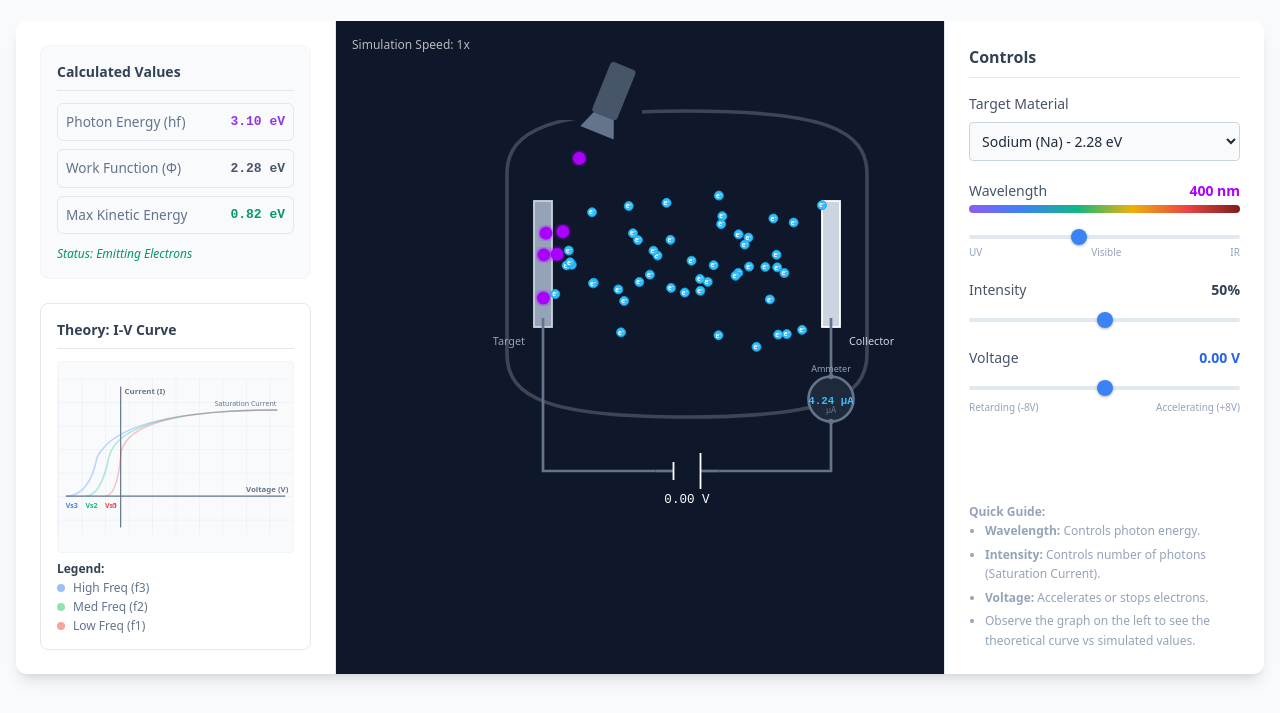
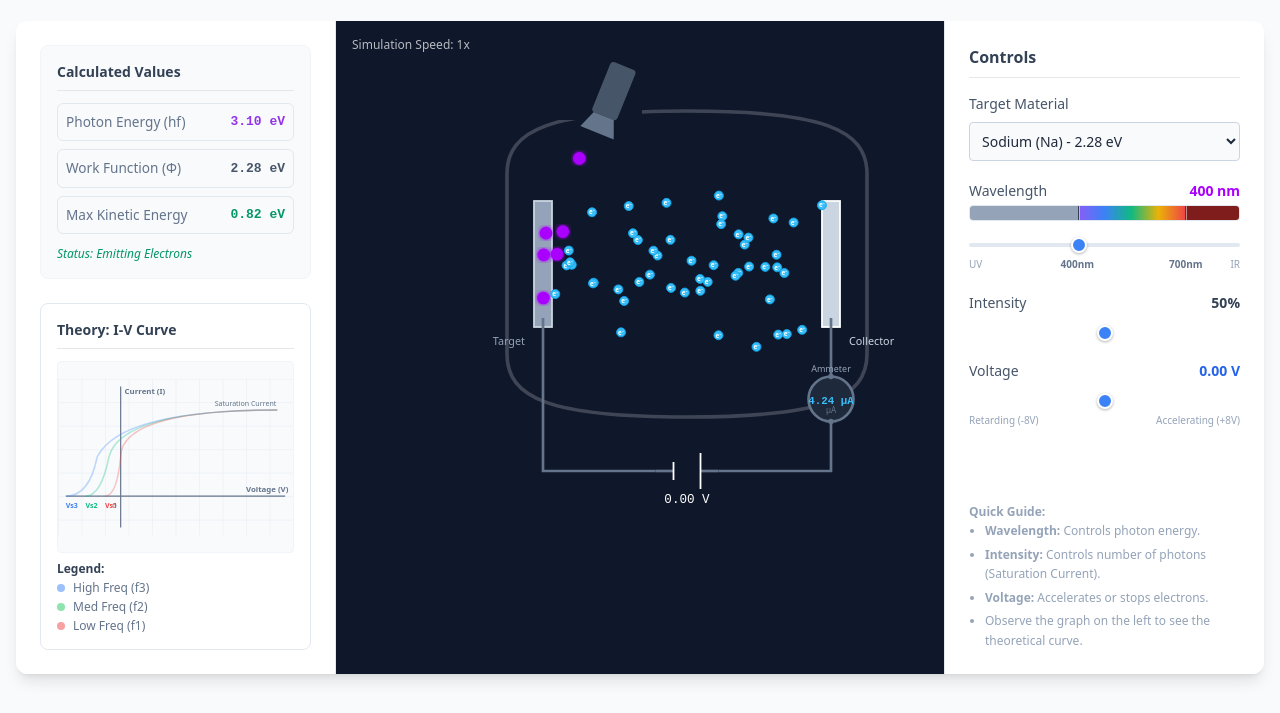
Before and after one commit to wwk-vc/Physics-Simulation-to-Public, a plain HTML site: page WWK_Photoelectric effect.html in a window 1280 px wide. Shown: the part 87-800 px from the top of the page. Drawn offline with nearby package versions, Linux system fonts and the light colour scheme.

Commit message:
Update wavelength colour bar of WWK_Photoelectric effect.html

```diff
--- a/WWK_Photoelectric effect.html
+++ b/WWK_Photoelectric effect.html
@@ -19,14 +19,21 @@
             cursor: pointer;
             margin-top: -6px;
             box-shadow: 0 1px 3px rgba(0,0,0,0.3);
+            border: 2px solid white;
         }
         input[type=range]::-webkit-slider-runnable-track {
             width: 100%;
             height: 4px;
             cursor: pointer;
-            background: #e2e8f0;
+            background: transparent; /* Transparent track to show gradient below if needed, but here we separate them */
             border-radius: 2px;
         }
+        /* Custom styling for the wavelength slider track to appear invisible over the gradient if overlaid,
+           but here we stack them. Standard styling: */
+        #wlInput::-webkit-slider-runnable-track {
+            background: #e2e8f0;
+        }
+
         .readout-box {
             background: #f8fafc;
             border: 1px solid #e2e8f0;
@@ -247,11 +254,34 @@
                         <label class="text-sm font-medium text-slate-600">Wavelength</label>
                         <span id="wlDisplay" class="text-sm font-bold text-purple-600">400 nm</span>
                     </div>
-                    <div class="w-full h-2 rounded mb-2" style="background: linear-gradient(to right, #8b5cf6, #3b82f6, #10b981, #eab308, #ef4444, #7f1d1d);"></div>
+
+                    <!-- Color Bar with Markers -->
+                    <div class="relative w-full h-4 mb-2 rounded overflow-hidden border border-slate-200">
+                        <!-- Accurate Spectrum Gradient -->
+                        <div class="absolute inset-0" style="background: linear-gradient(to right,
+                            #94a3b8 0%, #94a3b8 40%,
+                            #8b5cf6 40%,
+                            #3b82f6 50%,
+                            #10b981 60%,
+                            #eab308 70%,
+                            #ef4444 80%,
+                            #7f1d1d 80%, #7f1d1d 100%);">
+                        </div>
+
+                        <!-- Markers for Visible Light Range -->
+                        <!-- 400nm (40%) -->
+                        <div class="absolute top-0 bottom-0 w-0.5 bg-white/50 border-l border-slate-700" style="left: 40%;"></div>
+                        <!-- 700nm (80%) -->
+                        <div class="absolute top-0 bottom-0 w-0.5 bg-white/50 border-l border-slate-700" style="left: 80%;"></div>
+                    </div>
+
                     <input type="range" id="wlInput" min="100" max="850" value="400" step="1" class="w-full">
-                    <div class="flex justify-between text-[10px] text-slate-400">
+
+                    <!-- Labels -->
+                    <div class="flex justify-between text-[10px] text-slate-400 mt-1 relative h-4">
                         <span>UV</span>
-                        <span>Visible</span>
+                        <span style="position: absolute; left: 40%; transform: translateX(-50%); font-weight: bold; color: #64748b;">400nm</span>
+                        <span style="position: absolute; left: 80%; transform: translateX(-50%); font-weight: bold; color: #64748b;">700nm</span>
                         <span>IR</span>
                     </div>
                 </div>
@@ -286,7 +316,7 @@
                     <li><strong>Wavelength:</strong> Controls photon energy.</li>
                     <li><strong>Intensity:</strong> Controls number of photons (Saturation Current).</li>
                     <li><strong>Voltage:</strong> Accelerates or stops electrons.</li>
-                    <li>Observe the graph on the left to see the theoretical curve vs simulated values.</li>
+                    <li>Observe the graph on the left to see the theoretical curve.</li>
                 </ul>
             </div>
 
```
